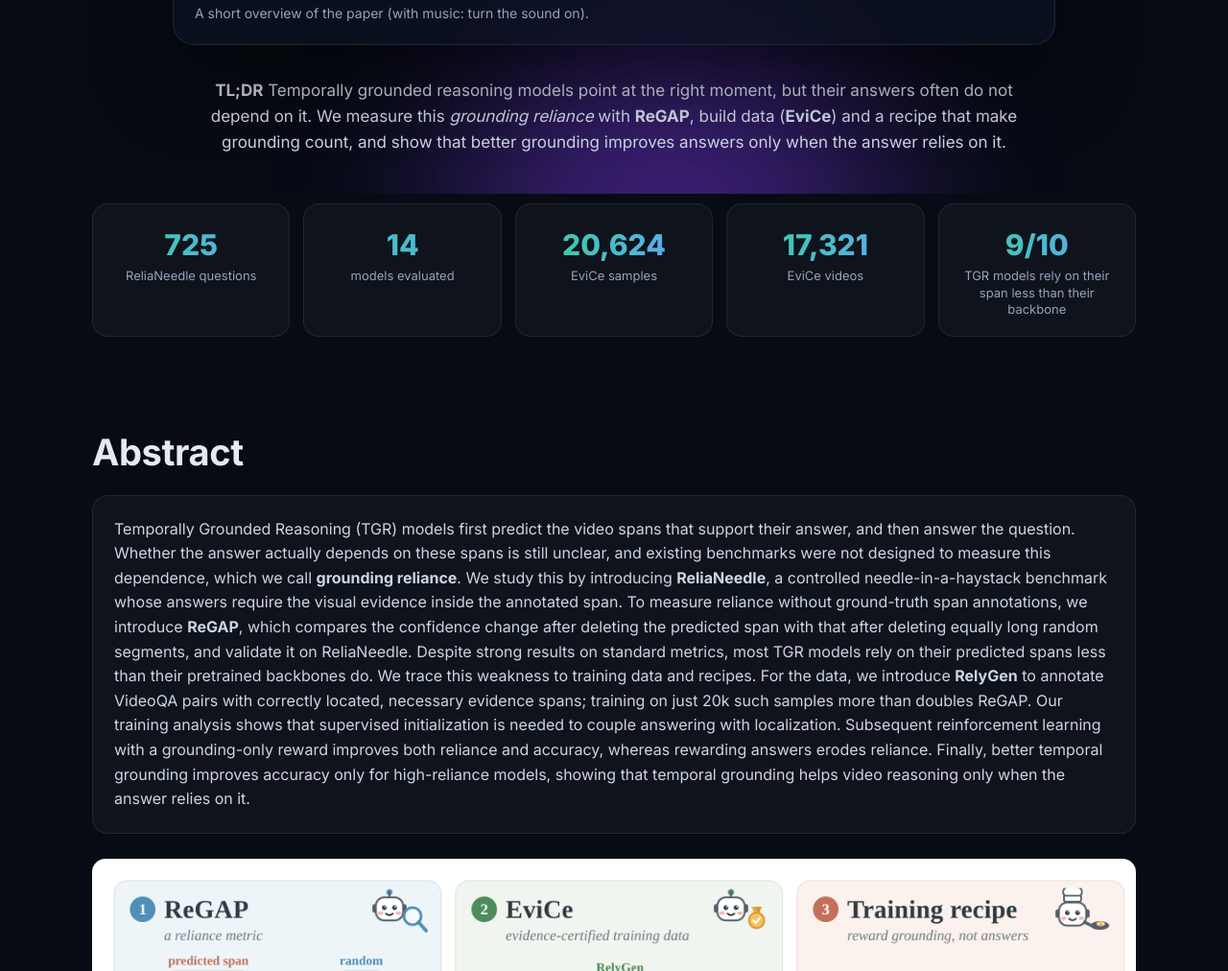
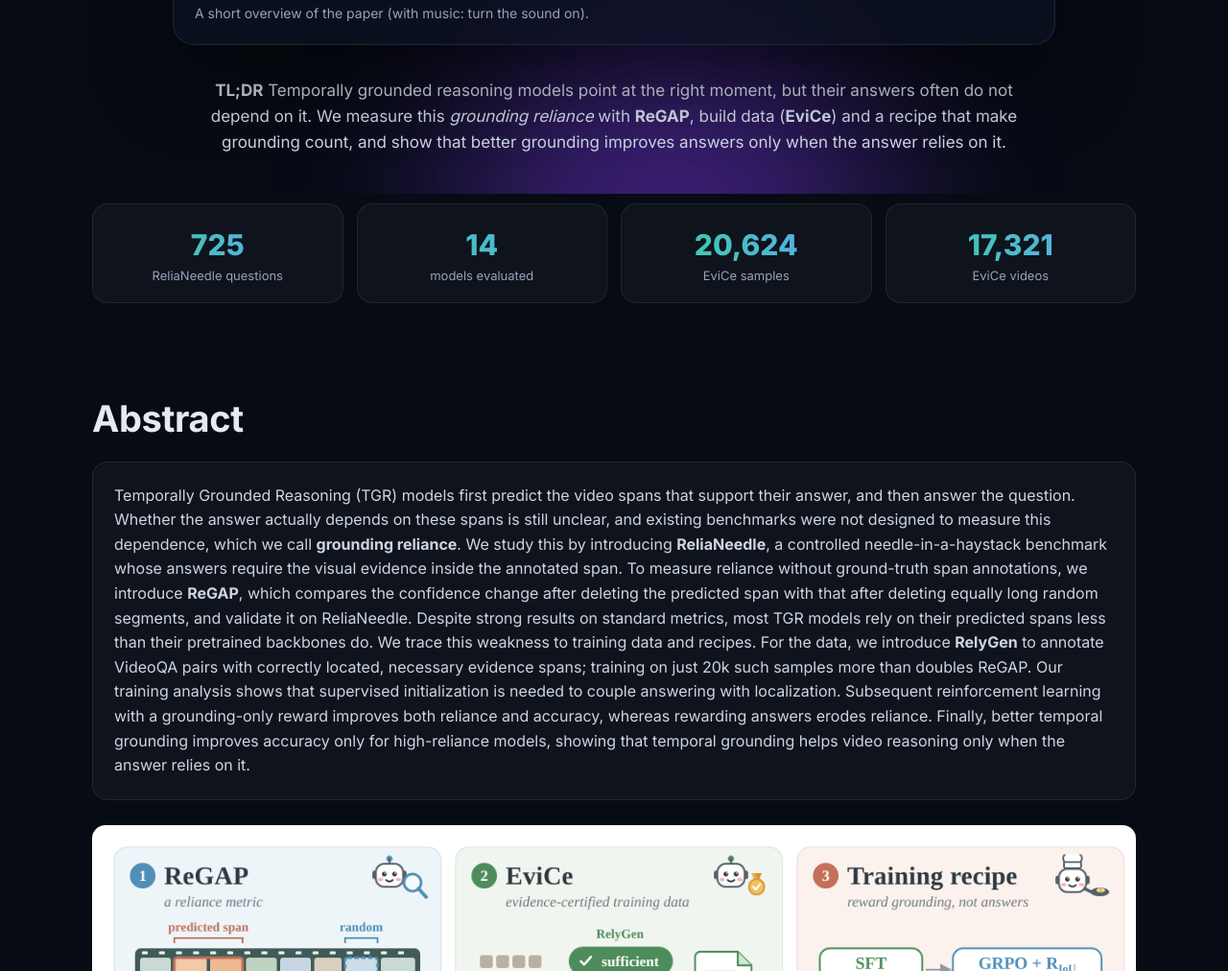
Before and after one commit to shuyansy/TGR-Reliance, a plain HTML site: page docs/index.html in a window 1280 px wide. Shown: the part 995-2007 px from the top of the page at 96% size. Drawn offline with Linux system fonts and the light colour scheme; animation ran at ten frames a second.

Commit message:
Project page: drop the 9/10 stat card

```diff
--- a/docs/index.html
+++ b/docs/index.html
@@ -68,7 +68,6 @@
   <div class="stat"><div class="num" data-count="14">0</div><div class="lbl">models evaluated</div></div>
   <div class="stat"><div class="num" data-count="20624">0</div><div class="lbl">EviCe samples</div></div>
   <div class="stat"><div class="num" data-count="17321">0</div><div class="lbl">EviCe videos</div></div>
-  <div class="stat"><div class="num"><span data-count="9">0</span>/10</div><div class="lbl">TGR models rely on their span less than their backbone</div></div>
 </section>
 
 <section class="section" id="abstract">
--- a/docs/static/css/style.css
+++ b/docs/static/css/style.css
@@ -118,7 +118,7 @@ code, pre { font-family: "JetBrains Mono", ui-monospace, monospace; }
 .tldr { max-width: 860px; margin: 34px auto 0; font-size: 17px; color: #cbd5e1; }
 
 /* stats */
-.stats { max-width: var(--maxw); margin: 10px auto 0; padding: 0 16px; display: grid; grid-template-columns: repeat(5, 1fr); gap: 14px; }
+.stats { max-width: var(--maxw); margin: 10px auto 0; padding: 0 16px; display: grid; grid-template-columns: repeat(4, 1fr); gap: 14px; }
 .stat { background: var(--card); border: 1px solid var(--card-b); border-radius: var(--radius); padding: 18px 14px; text-align: center; }
 .stat .num { font-size: 30px; font-weight: 800; background: linear-gradient(90deg, #34d399, #60a5fa); -webkit-background-clip: text; background-clip: text; color: transparent; }
 .stat .lbl { color: var(--muted); font-size: 13px; line-height: 1.35; }
```
